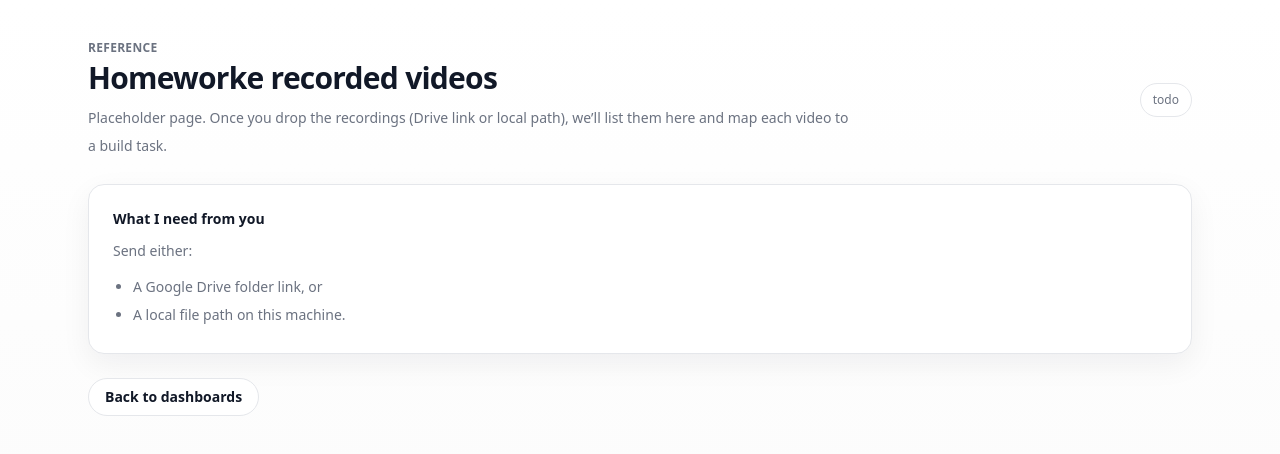
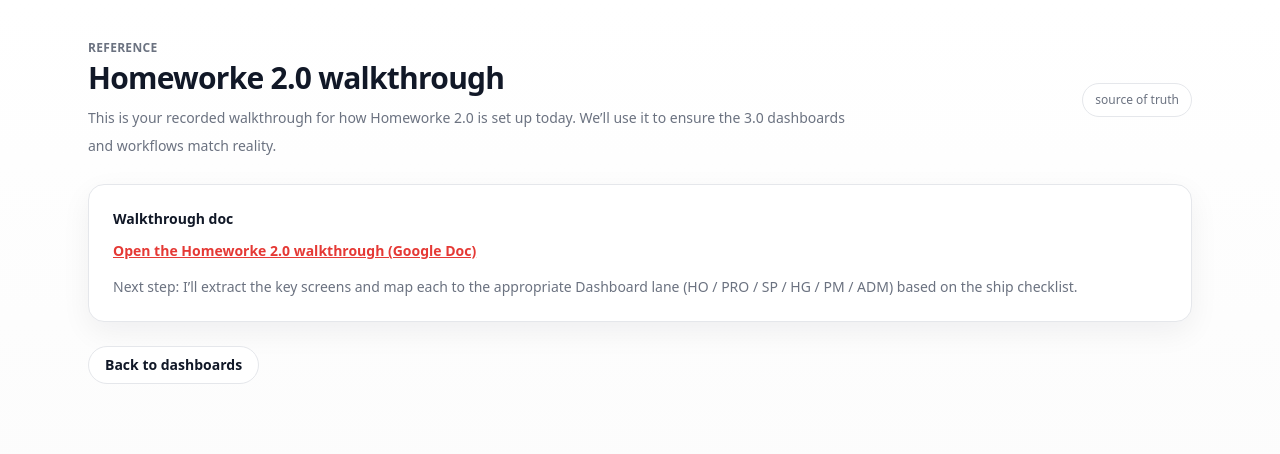
Before and after one commit to Nandified/homeworke, a Next.js app: page /videos in a window 1280 px wide. Shown: the top 454 px of the page. Built offline with nearby package versions, Linux system fonts and the light colour scheme.

Commit message:
Clarify videos as 2.0 walkthrough doc

```diff
--- a/src/app/videos/page.tsx
+++ b/src/app/videos/page.tsx
@@ -1,5 +1,8 @@
 import Link from "next/link";
 import { Button, Card, Container, Pill } from "@/components/ui";
+
+const DOC_URL =
+  "https://docs.google.com/document/d/1qN8taOXV24NNe3pXdpOvJw79i8jgTD51_pl6S9WXQcQ/edit?usp=drivesdk";
 
 export default function Page() {
   return (
@@ -8,23 +11,25 @@ export default function Page() {
         <div className="flex flex-wrap items-center justify-between gap-3">
           <div>
             <div className="text-xs font-semibold uppercase tracking-wide text-[var(--hw-muted)]">Reference</div>
-            <h1 className="mt-1 text-3xl font-extrabold tracking-tight">Homeworke recorded videos</h1>
+            <h1 className="mt-1 text-3xl font-extrabold tracking-tight">Homeworke 2.0 walkthrough</h1>
             <div className="mt-2 max-w-3xl text-sm leading-7 text-[var(--hw-muted)]">
-              Placeholder page. Once you drop the recordings (Drive link or local path), we’ll list them here and map each
-              video to a build task.
+              This is your recorded walkthrough for how Homeworke 2.0 is set up today. We’ll use it to ensure the 3.0
+              dashboards and workflows match reality.
             </div>
           </div>
-          <Pill>todo</Pill>
+          <Pill>source of truth</Pill>
         </div>
 
         <Card className="mt-6 p-6">
-          <div className="text-sm font-semibold">What I need from you</div>
+          <div className="text-sm font-semibold">Walkthrough doc</div>
           <div className="mt-2 text-sm leading-7 text-[var(--hw-muted)]">
-            Send either:
-            <ul className="mt-2 list-disc pl-5">
-              <li>A Google Drive folder link, or</li>
-              <li>A local file path on this machine.</li>
-            </ul>
+            <a className="font-semibold text-[var(--hw-red)] underline" href={DOC_URL} target="_blank" rel="noreferrer">
+              Open the Homeworke 2.0 walkthrough (Google Doc)
+            </a>
+            <div className="mt-3 text-sm text-[var(--hw-muted)]">
+              Next step: I’ll extract the key screens and map each to the appropriate Dashboard lane (HO / PRO / SP / HG /
+              PM / ADM) based on the ship checklist.
+            </div>
           </div>
         </Card>
 
```
